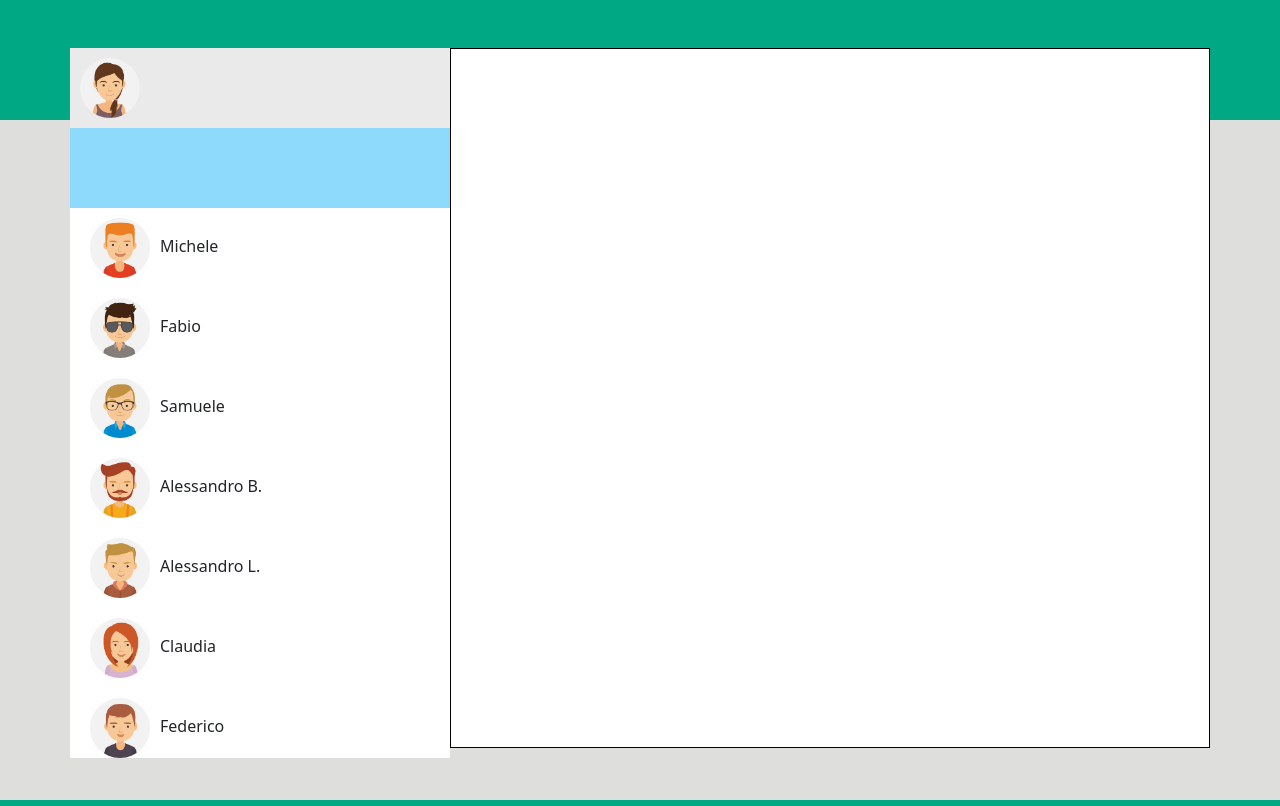
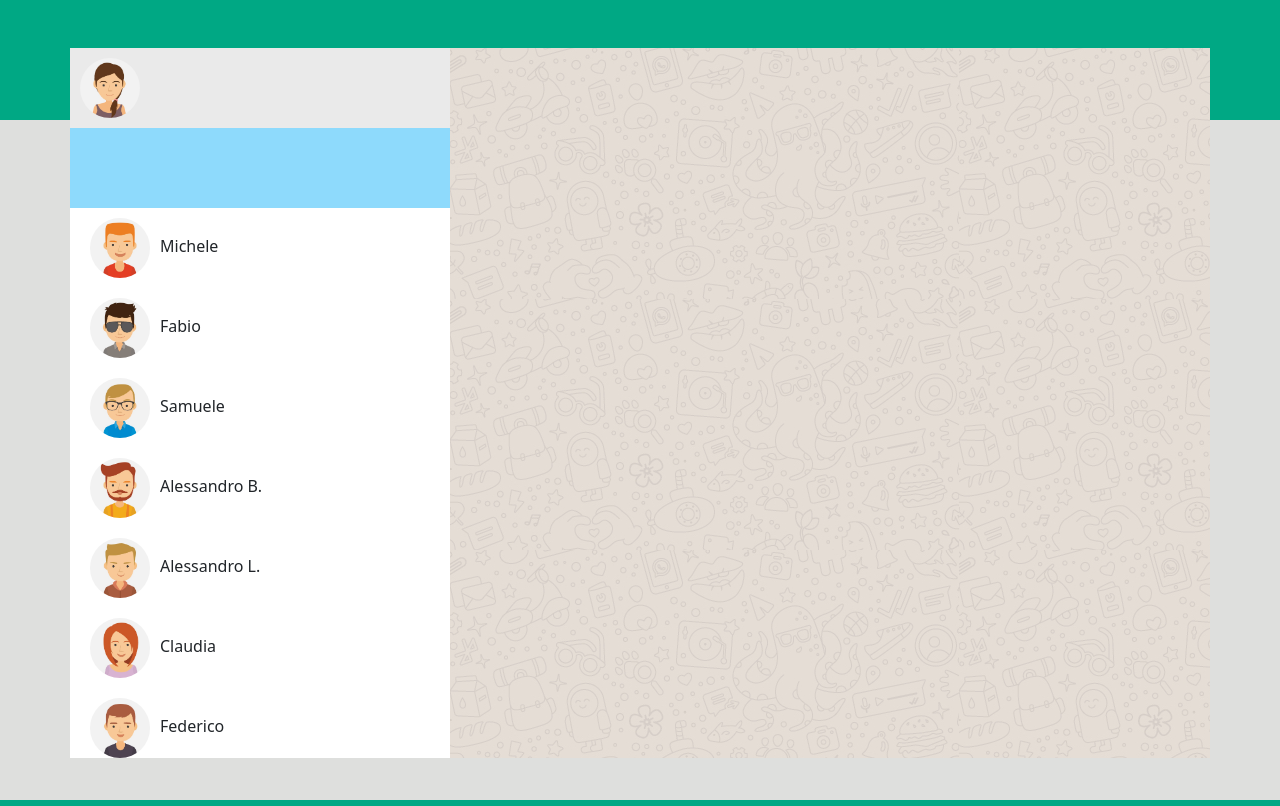
Before and after one commit to alex02r/vue-boolzapp, a plain HTML site: page index.html in a window 1280 px wide. Drawn offline with nearby package versions, Linux system fonts and the light colour scheme.

Commit message:
[UP]Aggiunto il background alla chat

```diff
--- a/css/style.css
+++ b/css/style.css
@@ -5,9 +5,8 @@
 }
 /* DA RIMUOVERE */
 .my_bg{
-    background-color: white;
-    border: 1px solid black;
-    height: 700px;
+    background-image: url(../img/mine.jpg);
+    height: 100%;
 }
 
 body{
```
